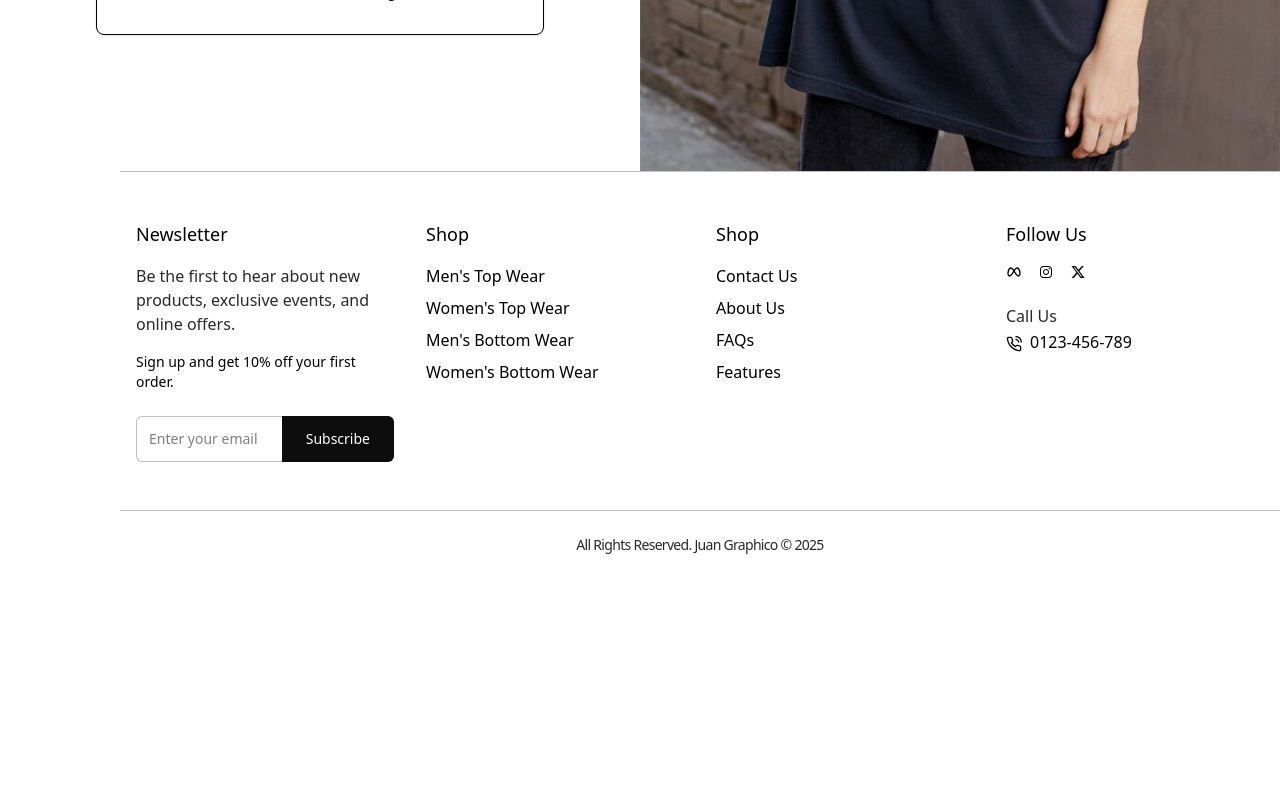
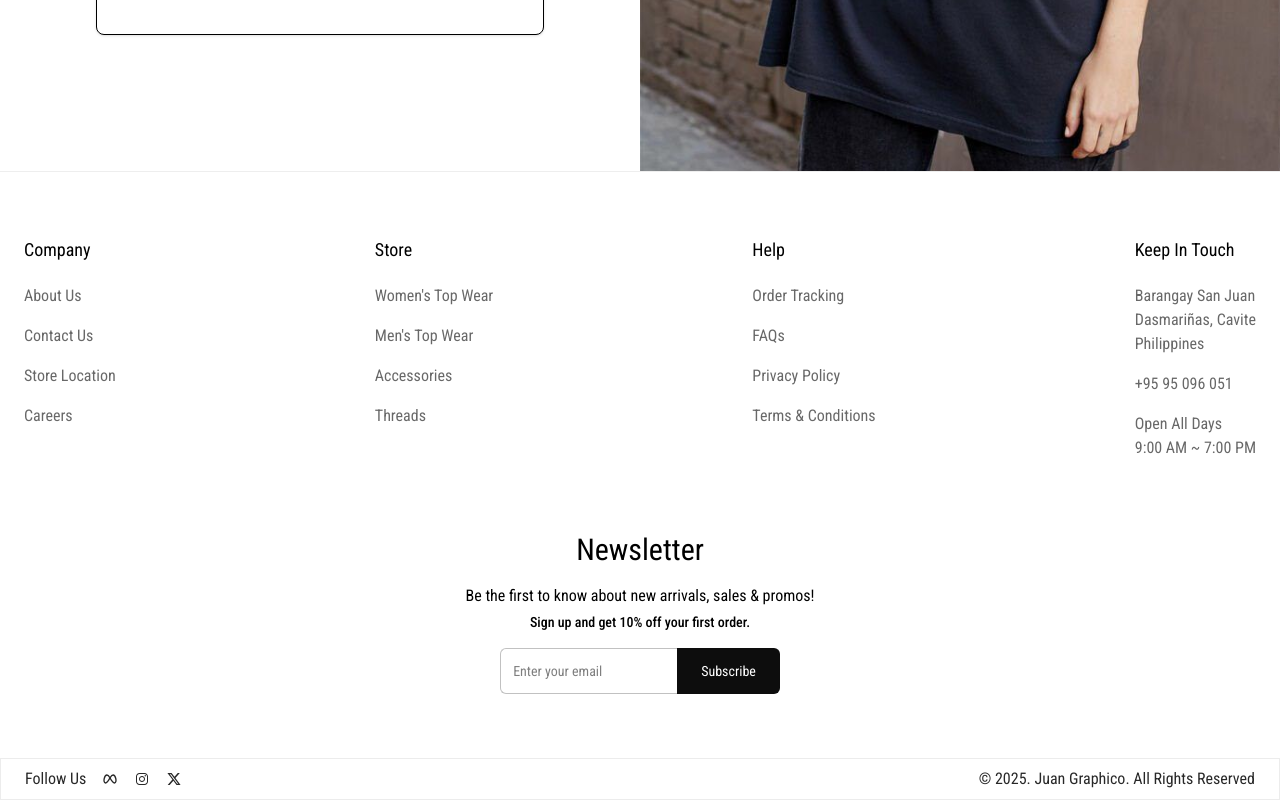
Before and after one commit to Marck-Prog/main-app, a React (Vite) app in the folder frontend/: page /login in a window 1280 px wide. Shown: the part 699-1499 px from the top of the page. Before the commit the page ends 1302 px from the top, so only its background shows below. Built offline with nearby package versions, Linux system fonts and the light colour scheme; no server answers.

Commit message:
footer ui updated

```diff
--- a/frontend/src/components/Common/Footer.jsx
+++ b/frontend/src/components/Common/Footer.jsx
@@ -2,23 +2,135 @@ import React from "react";
 import { IoLogoInstagram } from "react-icons/io";
 import { RiTwitterXFill } from "react-icons/ri";
 import { TbBrandMeta } from "react-icons/tb";
-import { FiPhoneCall } from "react-icons/fi";
+import { FiFacebook, FiInstagram, FiPhoneCall } from "react-icons/fi";
 import { Link } from "react-router-dom";
 
 const Footer = () => {
   return (
-    <footer className="app-max-width border-t border-gray300 py-12 ml-30 max-sm:ml-0">
-      <div className="container mx-auto grid grid-cols-1 md:grid-cols-4 gap-8 px-4">
-        <div>
-          <h3 className="text-lg text-gray-800 mb-4">Newsletter</h3>
-          <p className="text-gray500 mb-4">
-            Be the first to hear about new products, exclusive events, and
-            online offers.
-          </p>
-          <p className="font-medium text-sm text-gray-600 mb-6">
-            Sign up and get 10% off your first order.
-          </p>
-          {/* Newsletter form */}
+    <>
+      <div className="border-t border-gray100 py-16">
+        <div className="max-w-7xl mx-auto px-6 flex flex-col font-display md:flex-row justify-between">
+          {/* Shop links */}
+          <div>
+            <h3 className="text-gray-400 text-lg mb-3">Company</h3>
+            <div className="flex flex-col">
+              <a
+                href="example"
+                className="py-2 text-gray400 hover:text-gray500"
+              >
+                About Us
+              </a>
+              <a
+                href="example"
+                className="py-2 text-gray400 hover:text-gray500"
+              >
+                Contact Us
+              </a>
+              <a
+                href="example"
+                className="py-2 text-gray400 hover:text-gray500"
+              >
+                Store Location
+              </a>
+              <a
+                href="example"
+                className="py-2 text-gray400 hover:text-gray500"
+              >
+                Careers
+              </a>
+            </div>
+          </div>
+
+          {/* Shop links */}
+          <div>
+            <h3 className="text-gray-400 text-lg mb-3">Store</h3>
+            <div className="flex flex-col">
+              <Link
+                href="/product-category/women"
+                className="py-2 text-gray400 hover:text-gray500"
+              >
+                Women's Top Wear
+              </Link>
+              <Link
+                href="/product-category/men"
+                className="py-2 text-gray400 hover:text-gray500"
+              >
+                Men's Top Wear
+              </Link>
+              <Link
+                href="/product-category/bags"
+                className="py-2 text-gray400 hover:text-gray500"
+              >
+                Accessories
+              </Link>
+              <Link
+                href="/product-category/bags"
+                className="py-2 text-gray400 hover:text-gray500"
+              >
+                Threads
+              </Link>
+            </div>
+          </div>
+
+          {/* Support links */}
+          <div>
+            <h3 className="text-gray-400 text-lg mb-3">Help</h3>
+            <div className="flex flex-col">
+              <a
+                href="example"
+                className="py-2 text-gray400 hover:text-gray500"
+              >
+                Order Tracking
+              </a>
+              <a
+                href="example"
+                className="py-2 text-gray400 hover:text-gray500"
+              >
+                FAQs
+              </a>
+              <a
+                href="example"
+                className="py-2 text-gray400 hover:text-gray500"
+              >
+                Privacy Policy
+              </a>
+              <a
+                href="example"
+                className="py-2 text-gray400 hover:text-gray500"
+              >
+                Terms & Conditions
+              </a>
+            </div>
+          </div>
+          <div>
+            <h3 className="text-gray-400 text-lg mb-3">Keep In Touch</h3>
+            <div className="flex flex-col text-gray400 ">
+              <span className="py-2">
+                Barangay San Juan
+                <br />
+                Dasmariñas, Cavite
+                <br />
+                Philippines
+              </span>
+              <span className="py-2">+95 95 096 051</span>
+              <span className="py-2">
+                Open All Days
+                <br />
+                9:00 AM ~ 7:00 PM
+              </span>
+            </div>
+          </div>
+        </div>
+      </div>
+      <div className="flex flex-col items-center pb-16">
+        <h4 className="text-3xl mb-4">Newsletter</h4>
+        <span className="px-6 text-center">
+          Be the first to know about new arrivals, sales & promos!
+        </span>
+        <p className="font-medium mt-1 text-sm text-gray-600 mb-4">
+          Sign up and get 10% off your first order.
+        </p>
+        <div className="px-6 flex w-full sm:w-auto flex-col sm:flex-row">
           <form className="flex">
             <input
               type="email"
@@ -34,105 +146,43 @@ const Footer = () => {
             </button>
           </form>
         </div>
-
-        {/* Shop links */}
-        <div>
-          <h3 className="text-lg text-gray-800 mb-4">Shop</h3>
-          <ul className="space-y-2 text-gray-600">
-            <li>
-              <Link to="#" className="hover:text-gray500 transition-colors">
-                Men's Top Wear
-              </Link>
-            </li>
-            <li>
-              <Link to="#" className="hover:text-gray500 transition-colors">
-                Women's Top Wear
-              </Link>
-            </li>
-            <li>
-              <Link to="#" className="hover:text-gray500 transition-colors">
-                Men's Bottom Wear
-              </Link>
-            </li>
-            <li>
-              <Link to="#" className="hover:text-gray500 transition-colors">
-                Women's Bottom Wear
-              </Link>
-            </li>
-          </ul>
-        </div>
-
-        {/* Support links */}
-        <div>
-          <h3 className="text-lg text-gray-800 mb-4">Shop</h3>
-          <ul className="space-y-2 text-gray-600">
-            <li>
-              <Link to="#" className="hover:text-gray500 transition-colors">
-                Contact Us
-              </Link>
-            </li>
-            <li>
-              <Link to="#" className="hover:text-gray500 transition-colors">
-                About Us
-              </Link>
-            </li>
-            <li>
-              <Link to="#" className="hover:text-gray500 transition-colors">
-                FAQs
-              </Link>
-            </li>
-            <li>
-              <Link to="#" className="hover:text-gray500 transition-colors">
-                Features
-              </Link>
-            </li>
-          </ul>
-        </div>
-
-        {/* Follow us */}
-        <div>
-          <h3 className="text-lg text-gray-800 mb-4">Follow Us</h3>
-          <div className="flex items-center space-x-4 mb-6">
+      </div>
+      <div className="border py-2 text-md border-gray200 text-gray500 max-sm:py-0">
+        <div className="max-w-7xl mx-auto px-6 flex flex-col items-center sm:flex-row sm:justify-between">
+          {/* Social Links Section */}
+          <span className="flex items-center mt-2 sm:mt-0">
+            <span className="hidden sm:block">Follow Us</span>
             <a
               href="https://www.facebook.com"
-              target="_blank"
-              rel="noopener noreferrer"
-              className="hover:text-gray500"
+              aria-label="Facebook Page for Haru Fashion"
+              className="ml-4 hover:text-gray400 duration-300"
             >
               <TbBrandMeta />
             </a>
             <a
-              href="https://www.facebook.com"
-              target="_blank"
-              rel="noopener noreferrer"
-              className="hover:text-gray500"
+              href="https://www.instagram.com"
+              aria-label="Instagram Account for Haru Fashion"
+              className="ml-4 hover:text-gray400 duration-300"
             >
               <IoLogoInstagram />
             </a>
             <a
-              href="https://www.facebook.com"
-              target="_blank"
-              rel="noopener noreferrer"
-              className="hover:text-gray500"
+              href="https://www.twitter.com"
+              aria-label="Twitter Account for Haru Fashion"
+              className="ml-4 hover:text-gray400 duration-300"
             >
               <RiTwitterXFill />
             </a>
-          </div>
-          <p className="text-gray500">Call Us</p>
-          <p>
-            <FiPhoneCall className="inline-block mr-2 my-2" />
-            0123-456-789
-          </p>
+          </span>
+
+          {/* Copyright Section */}
+          <span className="text-center sm:text-left">
+            &copy; {new Date().getFullYear()}. Juan Graphico. All Rights
+            Reserved
+          </span>
         </div>
       </div>
-
-      {/* Footer Bottom */}
-      <div className="container mx-auto mt-12 px-4 lg:px-0 border-t border-gray300 pt-6">
-        <p className="text-gray500 text-sm tracking-tighter text-center">
-          All Rights Reserved. Juan Graphico &copy; {new Date().getFullYear()}
-        </p>
-      </div>
-    </footer>
+    </>
   );
 };
 
--- a/frontend/src/index.css
+++ b/frontend/src/index.css
@@ -2,17 +2,14 @@
 @import "styles.css";
 @config "../tailwind.config.js";
 
-/* #root {
-  font-family: "Inter", sans-serif;
-  font-optical-sizing: auto;
-  font-style: normal;
-} */
+#root {
+  font-family: "Roboto Condensed", serif;
+}
 
 @theme {
   --font-display: "Roboto Condensed", serif;
-  --font-weight-display: 700;
+  /* --font-weight-display: 700; */
   --font-color: #babfc5;
-  /* --color-primary: #ffff; */
 }
 
 .logo {
```
